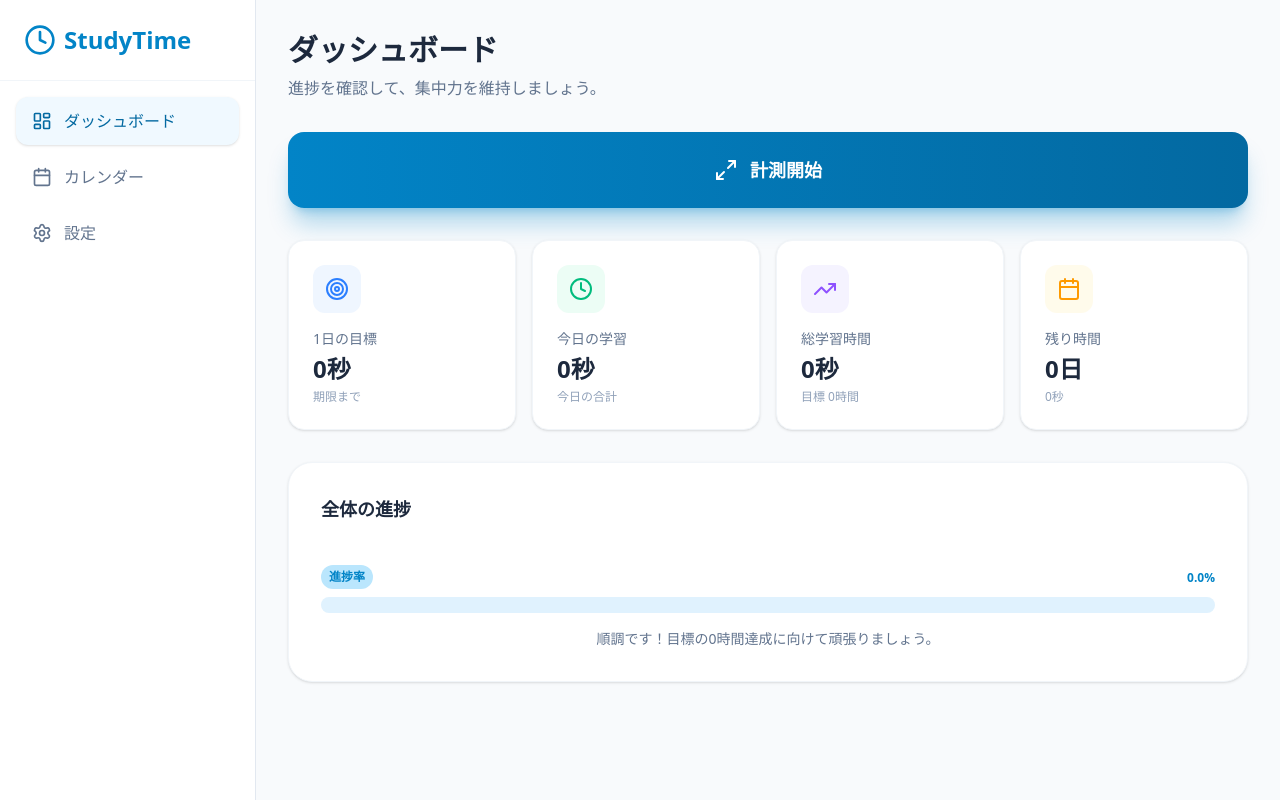
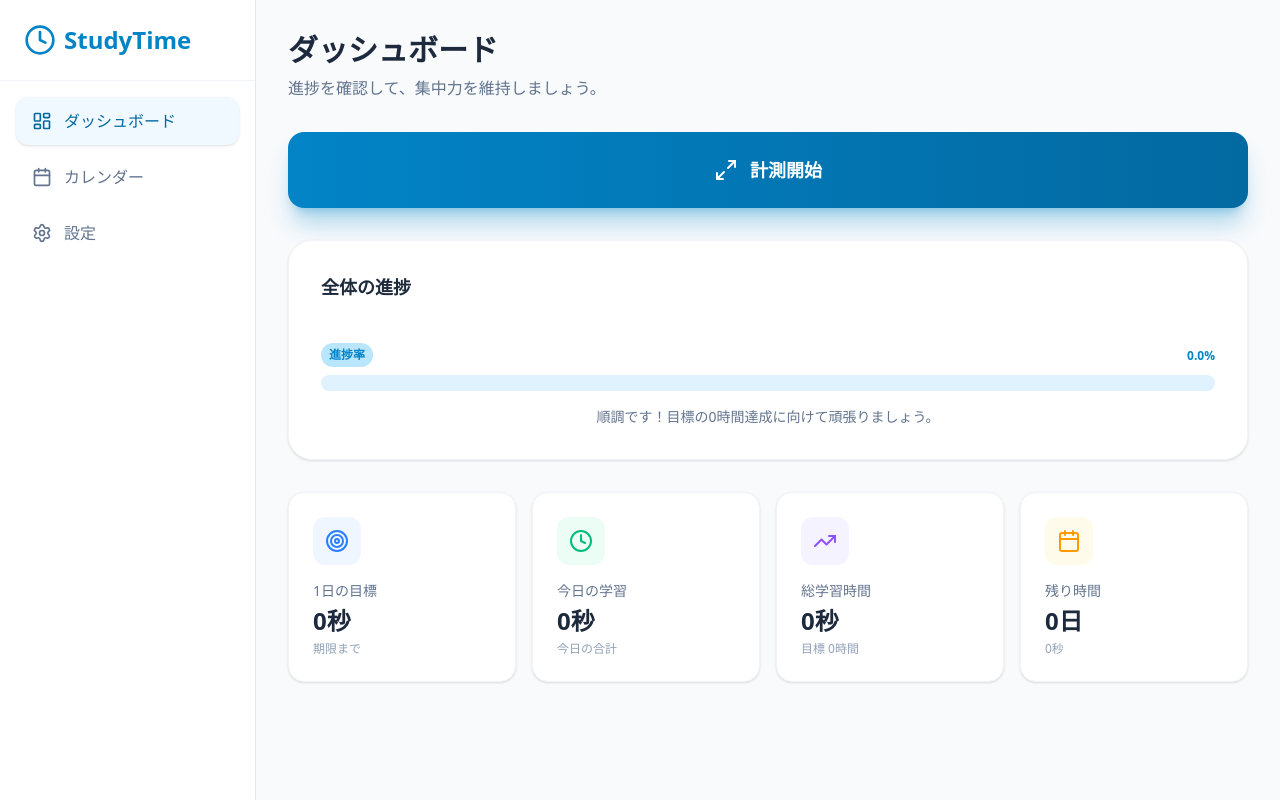
Before and after one commit to koudai-1011/study-time-tool, a React (Vite) app: page / in a window 1280 px wide. Built offline with nearby package versions, Linux system fonts and the light colour scheme; no server answers.

Commit message:
feat: Add real-time daily goal updates and improve layout

```diff
--- a/src/components/CalendarView.tsx
+++ b/src/components/CalendarView.tsx
@@ -32,24 +32,29 @@ export const CalendarView: React.FC = () => {
     return totalSeconds / 3600;
   };
 
-  const nextMonth = () => setCurrentMonth(addMonths(currentMonth, 1));
-  const prevMonth = () => setCurrentMonth(subMonths(currentMonth, 1));
+  const handleNextMonth = () => setCurrentMonth(addMonths(currentMonth, 1));
+  const handlePrevMonth = () => setCurrentMonth(subMonths(currentMonth, 1));
 
   return (
     <div className="space-y-8">
-      <header className="flex items-center justify-between">
-        <div>
-          <h2 className="text-3xl font-bold text-slate-800">学習履歴</h2>
-          <p className="text-slate-500 mt-2">日々の学習記録を確認できます。</p>
-        </div>
-        <div className="flex items-center gap-4 bg-white p-2 rounded-xl border border-slate-100 shadow-sm">
-          <button onClick={prevMonth} className="p-2 hover:bg-slate-50 rounded-lg transition-colors">
+      <header className="mb-8">
+        <h2 className="text-3xl font-bold text-slate-800 mb-2">学習履歴</h2>
+        <p className="text-slate-500">日々の学習履歴を確認できます。</p>
+
+        <div className="flex items-center justify-between mt-6">
+          <button
+            onClick={handlePrevMonth}
+            className="p-2 rounded-lg hover:bg-slate-100 transition-colors"
+          >
             <ChevronLeft className="text-slate-600" />
           </button>
-          <span className="text-lg font-bold text-slate-700 min-w-[140px] text-center">
+          <h3 className="text-xl font-bold text-slate-700">
             {format(currentMonth, 'yyyy年M月', { locale: ja })}
-          </span>
-          <button onClick={nextMonth} className="p-2 hover:bg-slate-50 rounded-lg transition-colors">
+          </h3>
+          <button
+            onClick={handleNextMonth}
+            className="p-2 rounded-lg hover:bg-slate-100 transition-colors"
+          >
             <ChevronRight className="text-slate-600" />
           </button>
         </div>
--- a/src/components/Dashboard.tsx
+++ b/src/components/Dashboard.tsx
@@ -1,4 +1,4 @@
-import React, { useState } from 'react';
+import React, { useState, useEffect } from 'react';
 import { useStudy } from '../context/StudyContext';
 import { Timer } from './Timer';
 import { Target, Calendar, Clock, TrendingUp, Maximize2 } from 'lucide-react';
@@ -19,6 +19,23 @@ export const Dashboard: React.FC = () => {
     : 0;
 
   const [fullscreenTimer, setFullscreenTimer] = useState(false);
+  const [currentTime, setCurrentTime] = useState(new Date());
+
+  // Update current time every second for real-time daily goal calculation
+  useEffect(() => {
+    const interval = setInterval(() => {
+      setCurrentTime(new Date());
+    }, 1000);
+    return () => clearInterval(interval);
+  }, []);
+
+  // Recalculate daily goal based on current time
+  const now = currentTime;
+  const endDateParsed = settings.endDate ? new Date(settings.endDate) : null;
+  const timeUntilEnd = endDateParsed ? Math.max(0, endDateParsed.getTime() - now.getTime()) : 0;
+  const hoursUntilEnd = timeUntilEnd / (1000 * 60 * 60);
+  const remainingHoursToStudy = Math.max(0, settings.targetHours - totalStudiedHours);
+  const realtimeDailyGoal = hoursUntilEnd > 0 ? remainingHoursToStudy / hoursUntilEnd * 24 : 0;
 
   return (
     <>
@@ -36,38 +53,6 @@ export const Dashboard: React.FC = () => {
           <Maximize2 size={24} />
           計測開始
         </button>
-
-        {/* Stats Grid */}
-        <div className="grid grid-cols-1 md:grid-cols-2 lg:grid-cols-4 gap-4">
-          <StatCard
-            icon={<Target className="text-blue-500" />}
-            label="1日の目標"
-            value={formatTimeJapanese(dailyGoalHours)}
-            subtext="期限まで"
-            color="bg-blue-50"
-          />
-          <StatCard
-            icon={<Clock className="text-emerald-500" />}
-            label="今日の学習"
-            value={formatTimeJapanese(todayStudiedHours)}
-            subtext="今日の合計"
-            color="bg-emerald-50"
-          />
-          <StatCard
-            icon={<TrendingUp className="text-violet-500" />}
-            label="総学習時間"
-            value={formatTimeJapanese(totalStudiedHours)}
-            subtext={`目標 ${settings.targetHours}時間`}
-            color="bg-violet-50"
-          />
-          <StatCard
-            icon={<Calendar className="text-amber-500" />}
-            label="残り時間"
-            value={`${daysRemaining}日`}
-            subtext={formatCountdownJapanese(timeRemainingSeconds)}
-            color="bg-amber-50"
-          />
-        </div>
 
         {/* Progress Section */}
         <div className="bg-white rounded-3xl p-6 md:p-8 border border-slate-100 shadow-sm">
@@ -97,6 +82,38 @@ export const Dashboard: React.FC = () => {
             </p>
           </div>
         </div>
+
+        {/* Stats Grid */}
+        <div className="grid grid-cols-1 md:grid-cols-2 lg:grid-cols-4 gap-4">
+          <StatCard
+            icon={<Target className="text-blue-500" />}
+            label="1日の目標"
+            value={formatTimeJapanese(realtimeDailyGoal)}
+            subtext="期限まで"
+            color="bg-blue-50"
+          />
+          <StatCard
+            icon={<Clock className="text-emerald-500" />}
+            label="今日の学習"
+            value={formatTimeJapanese(todayStudiedHours)}
+            subtext="今日の合計"
+            color="bg-emerald-50"
+          />
+          <StatCard
+            icon={<TrendingUp className="text-violet-500" />}
+            label="総学習時間"
+            value={formatTimeJapanese(totalStudiedHours)}
+            subtext={`目標 ${settings.targetHours}時間`}
+            color="bg-violet-50"
+          />
+          <StatCard
+            icon={<Calendar className="text-amber-500" />}
+            label="残り時間"
+            value={`${daysRemaining}日`}
+            subtext={formatCountdownJapanese(timeRemainingSeconds)}
+            color="bg-amber-50"
+          />
+        </div>
       </div>
 
       {/* Fullscreen Timer */}
```
